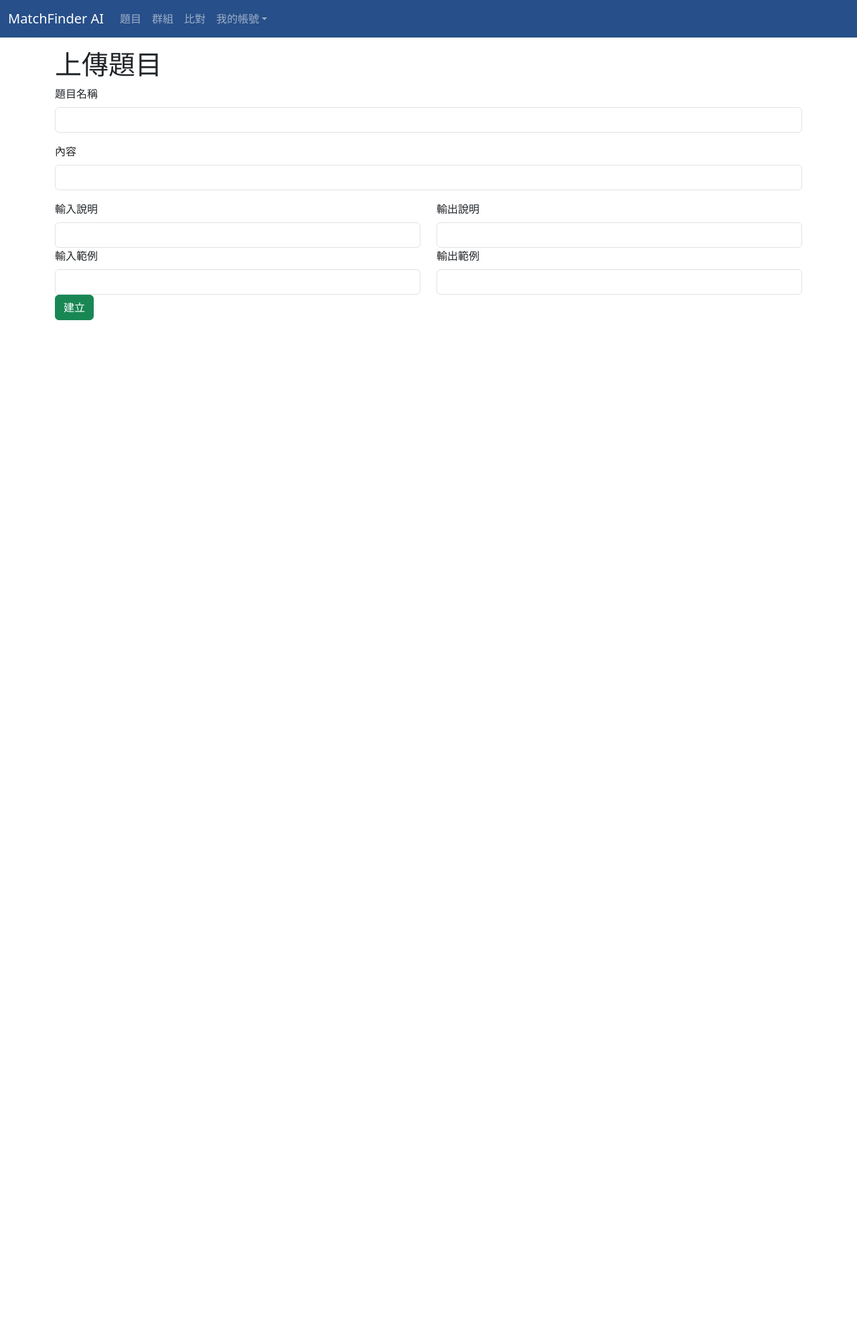
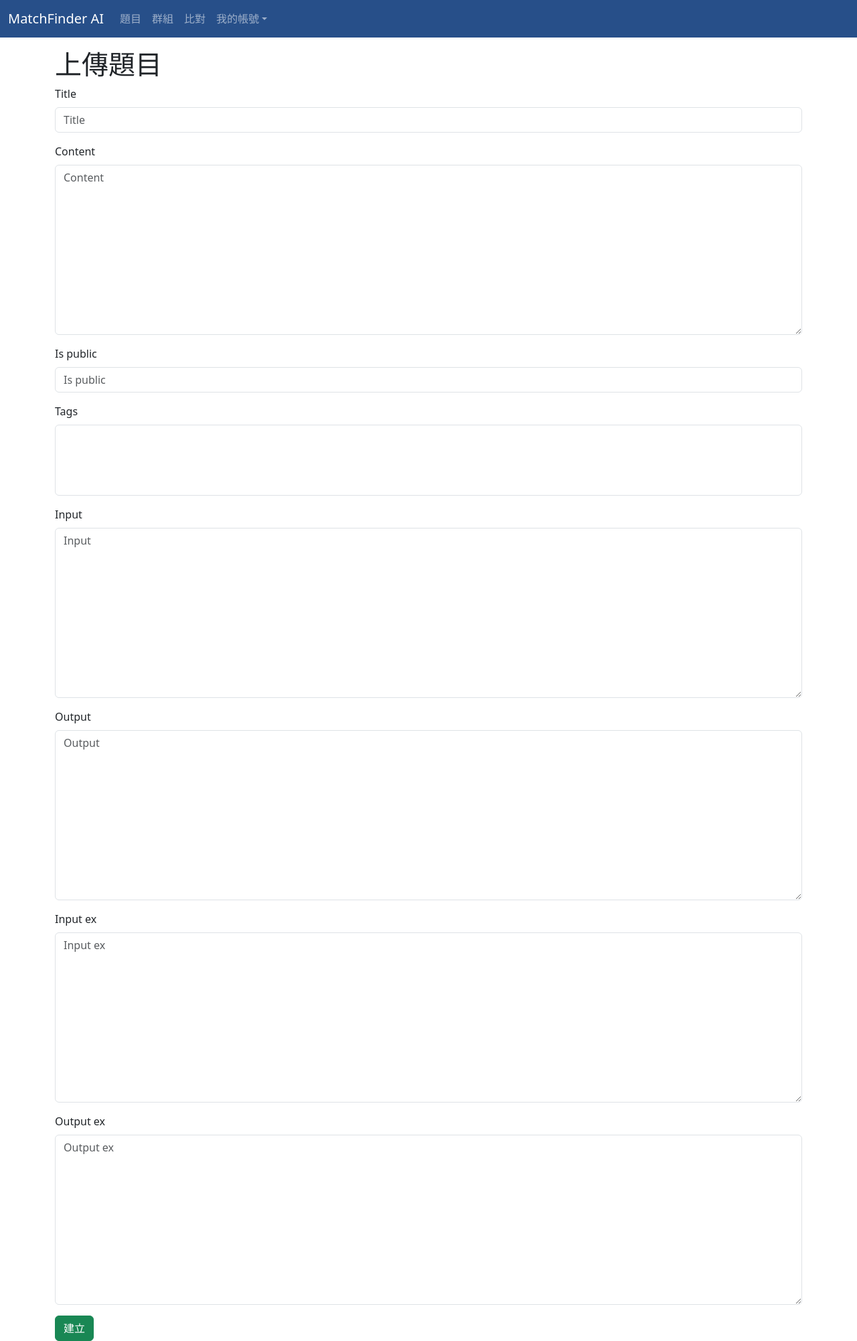
Before and after one commit to 10856045/112505_MFAI, a Django app: page /post-create/ in a window 1280 px wide. Shown: the whole page at 67% size. Before the commit the page ends 478 px from the top, so only its background shows below. Run offline with Django 4.2, Linux system fonts and the light colour scheme; data that the repository does not hold is empty; some libraries are stand-ins or nearby versions.

Commit message:
新增題目說明等4個欄位

```diff
--- a/first/models.py
+++ b/first/models.py
@@ -7,11 +7,13 @@ class Post(models.Model):
     title = models.CharField(max_length=255)
     content = models.TextField(max_length=500)
     is_public = models.IntegerField()
-
     tags = models.ManyToManyField(to="Tag", blank=True)
-
     image = models.DateTimeField('加入時間',auto_now_add=True)
     newtime= models.DateTimeField('更新時間',auto_now=True)
+    input = models.TextField(max_length=45)
+    output = models.TextField(max_length=45)
+    input_ex = models.TextField(max_length=45)
+    output_ex = models.TextField(max_length=45)
     # null -> 可以存放 null 到資料庫中
     # blank -> 這個欄位是可以不填寫的
 
--- a/first/templates/_post_form_topic.html
+++ b/first/templates/_post_form_topic.html
@@ -3,7 +3,7 @@
 <form enctype="multipart/form-data" action="" method="POST">
   {% csrf_token %}
 
-  <form>
+  {% comment %} <form>
     <div class="mb-3">
       <label for="exampleInputEmail1" class="form-label">題目名稱</label>
       <input type="name" class="form-control" id="exampleInputEmail1" aria-describedby="emailHelp">
@@ -37,9 +37,9 @@
     </div>
 
 
-  </form>
+  </form> {% endcomment %}
 
-
+    {% bootstrap_form form %}
     {% bootstrap_button button_type="submit" content=submit_text button_class="btn-success" %}
 
 </form>
--- a/first/templates/post_detail.html
+++ b/first/templates/post_detail.html
@@ -34,6 +34,10 @@
 
             {% if post.is_public %}
               {{ post.content | linebreaks }}
+              {{ post.input | linebreaks }}
+              {{ post.output | linebreaks }}
+              {{ post.input_ex | linebreaks }}
+              {{ post.output_ex | linebreaks }}
             {% else %}
               內容不公開
             {% endif %}
--- a/first/templates/post_list.html
+++ b/first/templates/post_list.html
@@ -43,6 +43,10 @@
               <td>{{ post.is_public }}</td>
               <td>{{ post.image }}</td>
               <td>{{ post.newtime }}</td>
+              {% comment %} <td>{{ post.input }}</td>
+              <td>{{ post.output }}</td>
+              <td>{{ post.input_ex }}</td>
+              <td>{{ post.output_ex }}</td> {% endcomment %}
               <td>
                 <a class="btn btn-info btn-sm" href="{% url 'post_detail' post.id %}">進入</a>
               </td>
```
